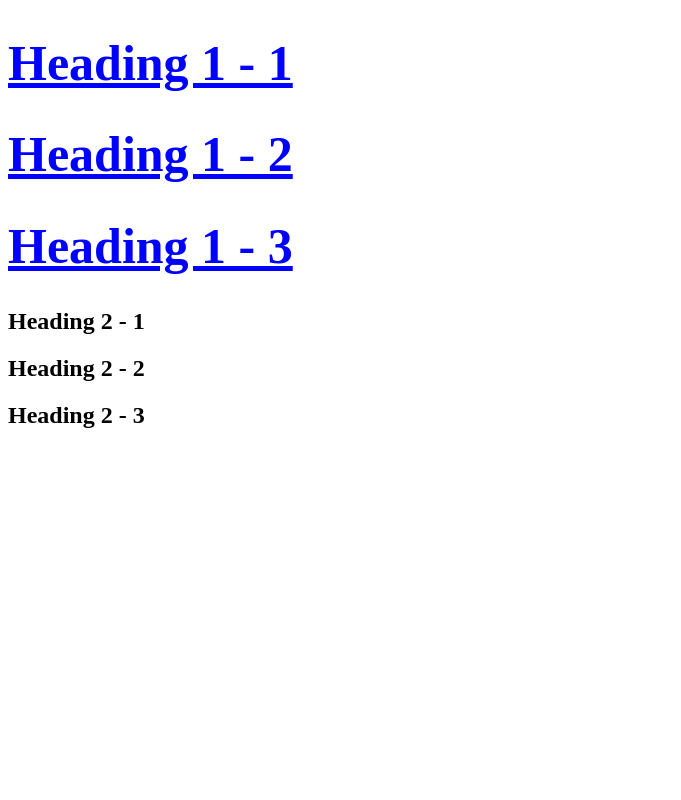
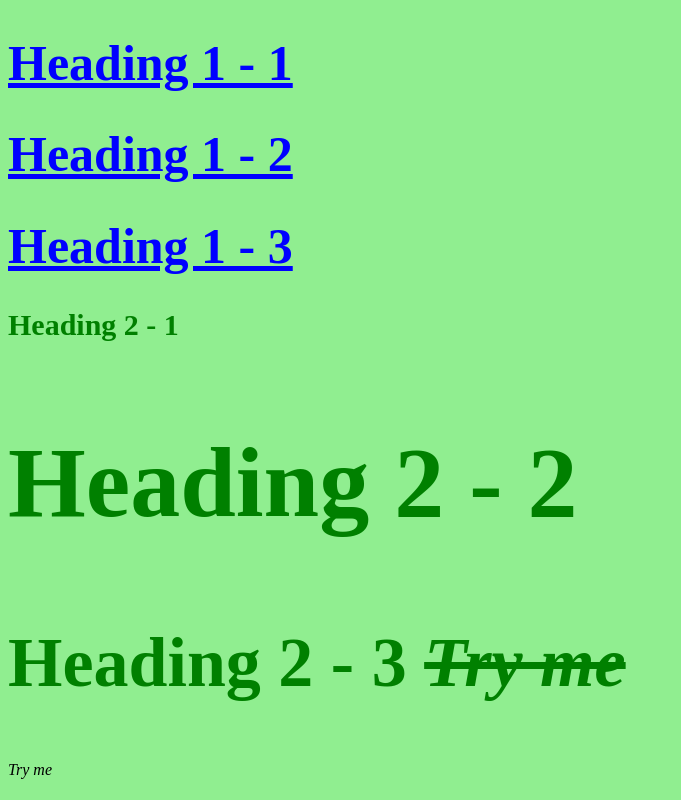
Before and after one commit to sangph128/Cartoon-Hero, a plain HTML site: page stylish.html in a window 1280 px wide. Shown: the whole page, without its empty margins (0-681 px from the left). Drawn offline with Linux system fonts and the light colour scheme.

Commit message:
my first css

```diff
--- /dev/null
+++ b/css/test.css
@@ -0,0 +1,29 @@
+body{
+	background: lightgreen;
+}
+h1{
+	color: blue;
+	font-size: 50px;
+	text-decoration: underline;
+}
+
+h2{
+	color: green;
+	font-size: 70px;
+}
+
+#first{
+	font-size: 100px;
+}
+
+.small{
+	font-size: 30px;
+}
+
+span{
+	font-style: italic;
+}
+
+h2 span{
+	text-decoration: line-through;
+}
--- a/stylish.html
+++ b/stylish.html
@@ -2,23 +2,18 @@
 <html>
 <head>
 	<title>Stylish</title>
-	<style type="text/css">
-		h1{
-			color: blue;
-			font-size: 50px;
-			text-decoration: underline;
-		}
+	<link rel="stylesheet" type="text/css" href="css/test.css">
 
-	</style>
 </head>
 <body>
 
 <h1 >Heading 1 - 1</h1>
 <h1 >Heading 1 - 2</h1>
 <h1 >Heading 1 - 3</h1>
-<h2 >Heading 2 - 1</h1>
-<h2 >Heading 2 - 2</h1>
-<h2 >Heading 2 - 3</h1>
+<h2 class="small">Heading 2 - 1</h2>
+<h2 id="first">Heading 2 - 2</h2>
+<h2 >Heading 2 - 3 <span>Try me</span>	</h2>
+<span>Try me</span>
 
 </body>
 </html>
```
